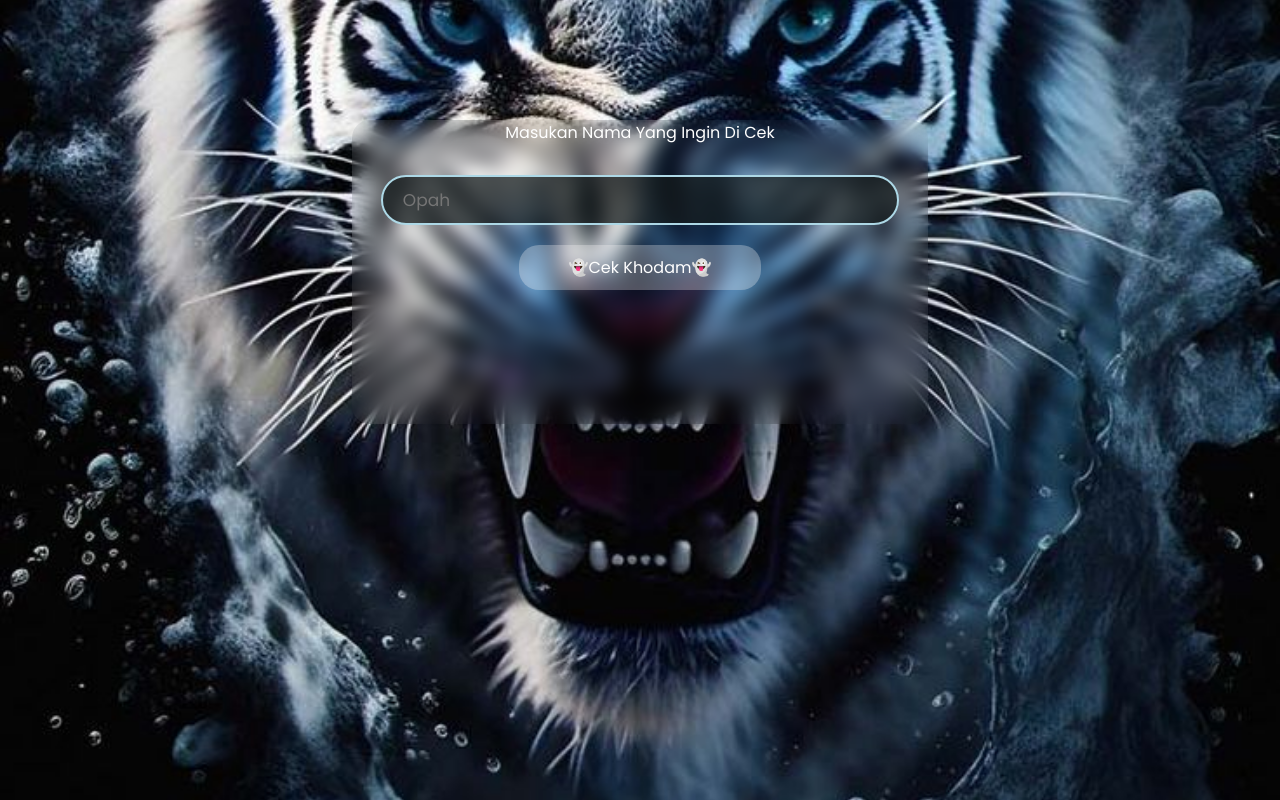
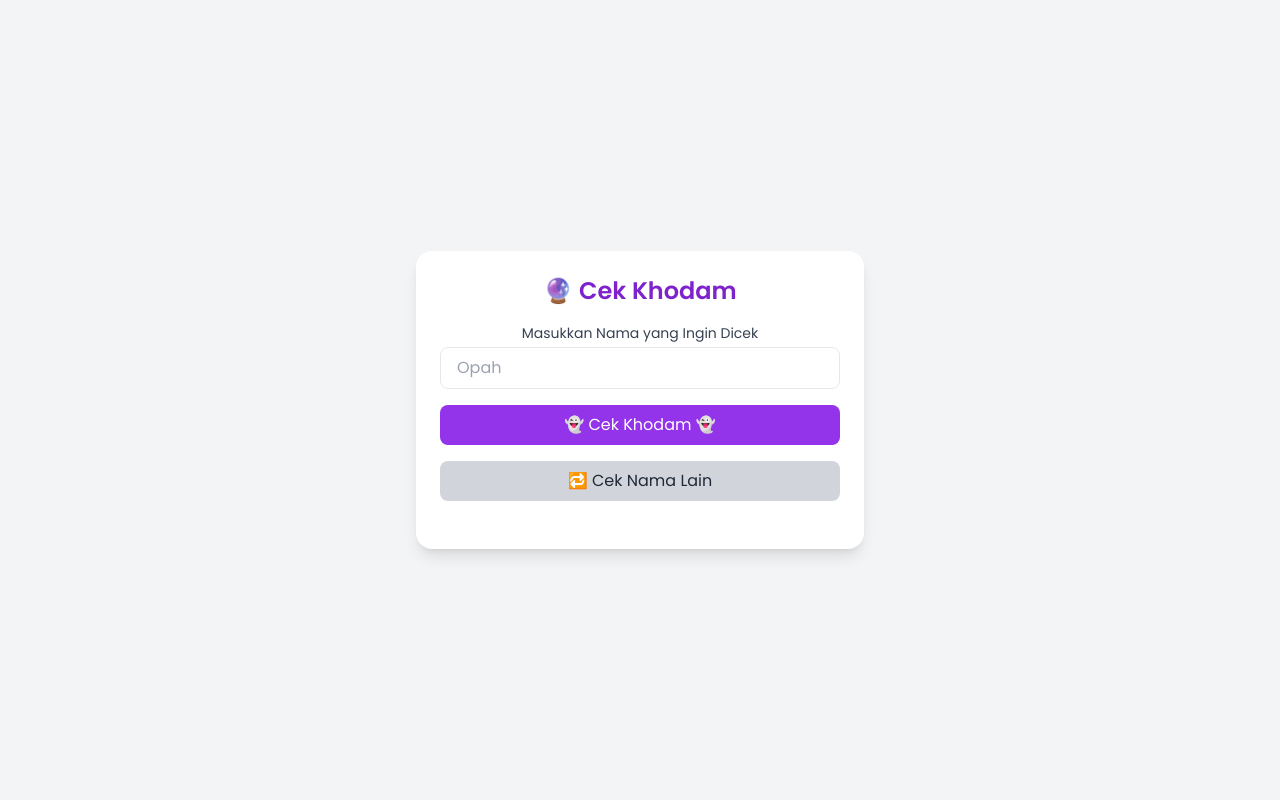
Before and after one commit to adamaryanto/cek-khodam-online, a plain HTML site: page index.html in a window 1280 px wide. Drawn offline with nearby package versions, Linux system fonts and the light colour scheme.

Commit message:
💄 Update index.html dengan desain Tailwind

```diff
--- a/index.html
+++ b/index.html
@@ -1,31 +1,75 @@
 <!DOCTYPE html>
 <html lang="en">
-<head>
-    <meta charset="UTF-8">
-    <meta name="viewport" content="width=device-width, initial-scale=1.0">
+  <head>
+    <meta charset="UTF-8" />
+    <meta name="viewport" content="width=device-width, initial-scale=1.0" />
     <title>Cek Khodam</title>
-    <!-- Style -->
-     <link rel="stylesheet" href="style.css">
-    <!-- Font -->
-    <link rel="preconnect" href="https://fonts.googleapis.com">
-    <link rel="preconnect" href="https://fonts.gstatic.com" crossorigin>
-    <link href="https://fonts.googleapis.com/css2?family=Poppins:ital,wght@0,100;0,200;0,300;0,400;0,500;0,600;0,700;0,800;0,900;1,100;1,200;1,300;1,400;1,500;1,600;1,700;1,800;1,900&display=swap" rel="stylesheet">
 
-</head>
-<body>
+    <!-- Tailwind CDN -->
+    <script src="https://cdn.tailwindcss.com"></script>
 
-    <div id="wrapper" >
-        <div class="form">
-            <label for="inputName">Masukan Nama Yang Ingin Di cek</label><br>
-            <input type="text" placeholder="Opah" id="inputName"/><br>
-            <button id="btn" onclick="check()">👻Cek Khodam👻</button><br>
-            <button id="btnReset" onclick="reset()">Cek Nama Lain</button>
+    <!-- Font Poppins -->
+    <link rel="preconnect" href="https://fonts.googleapis.com" />
+    <link rel="preconnect" href="https://fonts.gstatic.com" crossorigin />
+    <link
+      href="https://fonts.googleapis.com/css2?family=Poppins:wght@300;400;600;700&display=swap"
+      rel="stylesheet"
+    />
+    <style>
+      body {
+        font-family: 'Poppins', sans-serif;
+      }
+    </style>
+  </head>
+  <body class="bg-gray-100 min-h-screen flex items-center justify-center px-4">
+    <div
+      id="wrapper"
+      class="bg-white p-6 rounded-2xl shadow-lg max-w-md w-full text-center"
+    >
+      <h1 class="text-2xl font-semibold text-purple-700 mb-4">🔮 Cek Khodam</h1>
+
+      <div class="form space-y-4">
+        <div>
+          <label for="inputName" class="block text-gray-700 text-sm font-medium"
+            >Masukkan Nama yang Ingin Dicek</label
+          >
+          <input
+            type="text"
+            id="inputName"
+            placeholder="Opah"
+            class="mt-1 w-full px-4 py-2 border rounded-lg focus:outline-none focus:ring-2 focus:ring-purple-500"
+          />
         </div>
-        <div class="jawaban">
-            <p id="hasil"></p>
-        </div>
+
+        <button
+          id="btn"
+          onclick="check()"
+          class="w-full bg-purple-600 hover:bg-purple-700 text-white font-medium py-2 px-4 rounded-lg transition"
+        >
+          👻 Cek Khodam 👻
+        </button>
+
+        <button
+          id="btnReset"
+          onclick="reset()"
+          class="w-full bg-gray-300 hover:bg-gray-400 text-gray-800 font-medium py-2 px-4 rounded-lg transition"
+        >
+          🔁 Cek Nama Lain
+        </button>
+      </div>
+
+      <div class="jawaban mt-6">
+        <p id="hasil" class="text-lg font-semibold text-purple-600"></p>
+      </div>
     </div>
-    <div id="loader"></div>
+
+    <div
+      id="loader"
+      class="hidden fixed inset-0 bg-black bg-opacity-50 flex items-center justify-center z-50"
+    >
+      <div class="w-12 h-12 border-4 border-white border-t-transparent rounded-full animate-spin"></div>
+    </div>
+
     <script src="main.js"></script>
-</body>
+  </body>
 </html>
```
